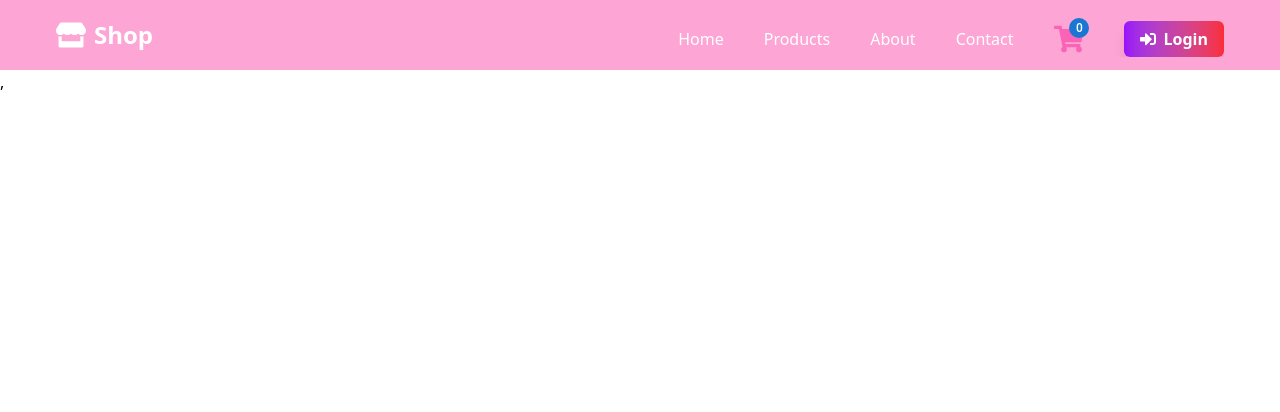
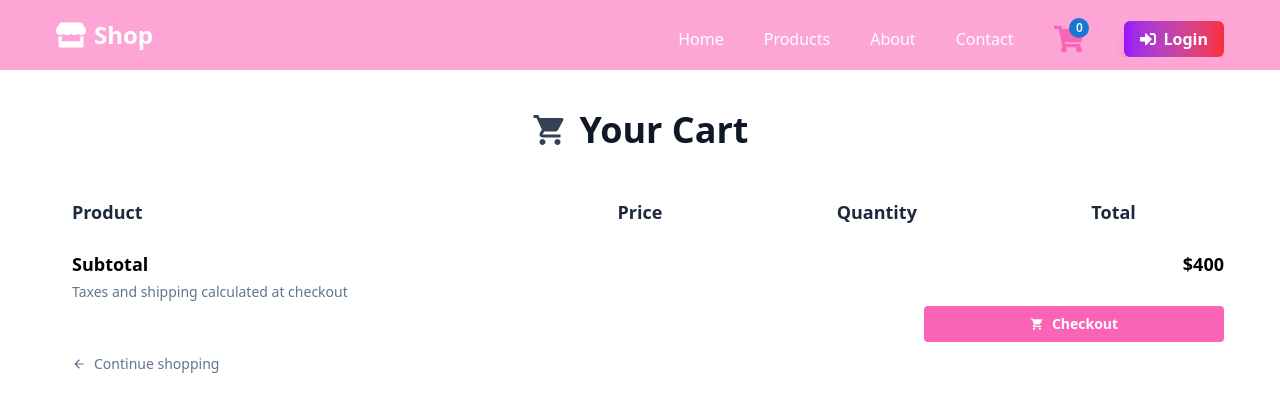
Before and after one commit to DiegoRibeiroWanderley/springboot-ecommerce-web, a React (Vite) app: page /cart in a window 1280 px wide. Shown: the top 412 px of the page. Built offline with nearby package versions, Linux system fonts and the light colour scheme; no server answers.

Commit message:
Building Cart page

```diff
--- a/src/App.jsx
+++ b/src/App.jsx
@@ -7,6 +7,7 @@
 import About from './components/About'
 import Contact from './components/Contact'
 import { Toaster } from 'react-hot-toast'
+import Cart from './components/cart/Cart'
 
 function App() {
   return (
@@ -18,6 +19,7 @@
           <Route path='/products' element={ <Products /> }/>
           <Route path='/about' element={ <About /> }/>
           <Route path='/contact' element={ <Contact /> }/>
+          <Route path='/cart' element={ <Cart /> }/>
         </Routes>
       </BrowserRouter>
       <Toaster position='bottom-center'/>
--- /dev/null
+++ b/src/components/cart/Cart.jsx
@@ -0,0 +1,63 @@
+import { MdArrowBack, MdShoppingCart } from "react-icons/md"
+import { Link } from "react-router-dom"
+
+const Cart = () => {
+    return (
+        <div className="lg:px-14 sm:px-8 px-4 py-10">
+            <div className="flex flex-col items-center mb-12">
+                <h1 className="text-4xl font-bold text-gray-900 flex items-center gap-3 justify-center">
+                    <MdShoppingCart size={36} className="text-gray-700"/>
+                    Your Cart
+                </h1>
+            </div>
+
+            <div className="grid md:grid-cols-5 grid-cols-4 gap-4 pb-2 font-semibold">
+                <div className="md:col-span-2 justify-self-start text-lg text-slate-800 lg:ps-4">
+                    Product
+                </div>
+
+                <div className="justify-self-center text-lg text-slate-800">
+                    Price
+                </div>
+
+                <div className="justify-self-center text-lg text-slate-800">
+                    Quantity
+                </div>
+
+                <div className="justify-self-center text-lg text-slate-800">
+                    Total
+                </div>
+            </div>
+
+            <div className="border-t-[1.5] border-slate-200 py-4 flex sm:flex-row sm:px-0 px-2 flex-col sm:justify-between gap-4">
+                <div></div>
+                <div className="flex text-sm gap-1 flex-col sm:w-full w-60 sm:ml-0 ml-35">
+                    <div className="flex justify-between w-full md:text-lg text-sm font-semibold">
+                        <span>Subtotal</span>
+                        <span>$400</span>
+                    </div>
+
+                    <p className="text-slate-500">
+                        Taxes and shipping calculated at checkout
+                    </p>
+
+                    <Link className="w-full flex justify-end" to="/checkout">
+                        <button
+                            onClick={() => {}}
+                            className="font-semibold w-75 py-2 px-4 rounded-sm bg-pink-400 text-white flex items-center justify-center gap-2 hover:text-pink-200 transition duration-300">
+                            <MdShoppingCart />
+                            Checkout
+                        </button>
+                    </Link>
+
+                    <Link className="flex gap-2 items-center mt-2 text-slate-500" to="/products">
+                        <MdArrowBack />
+                        <span>Continue shopping</span>
+                    </Link>
+                </div>
+            </div>
+        </div>
+    )
+}
+
+export default Cart
```
